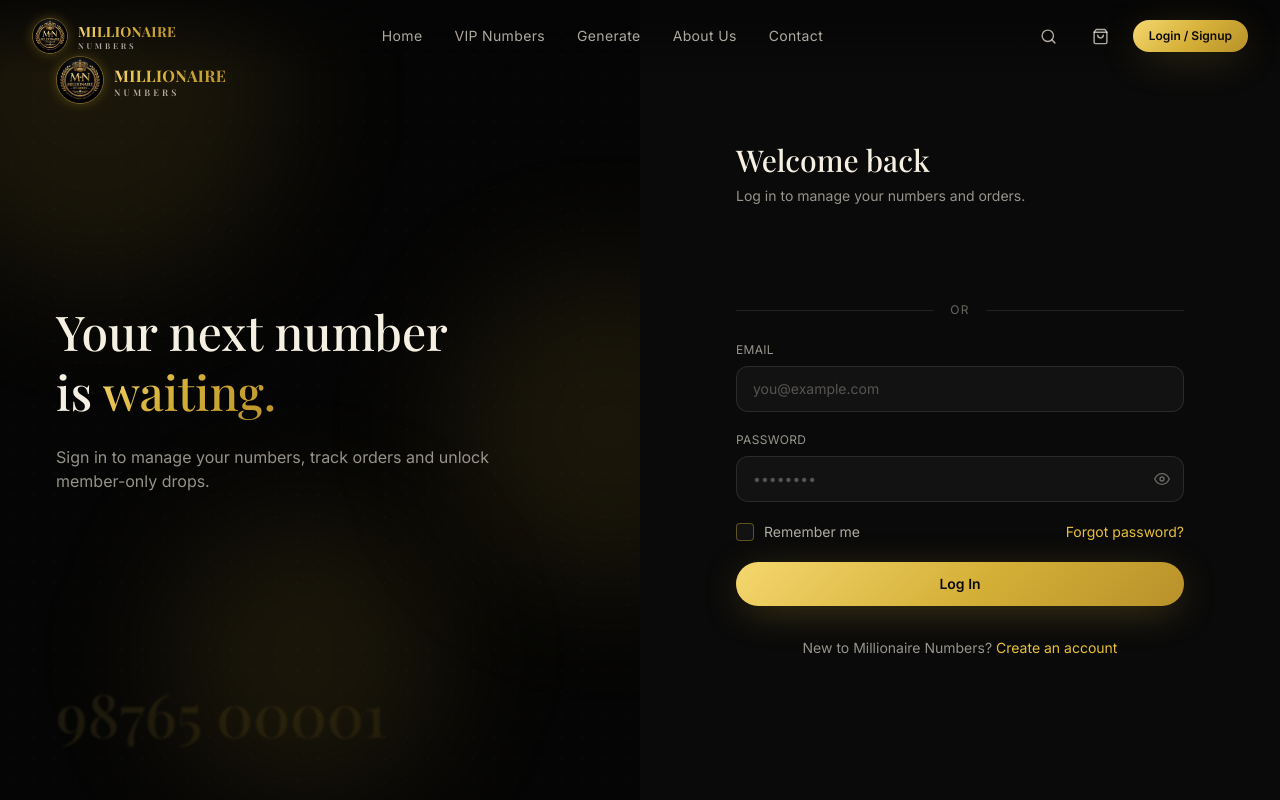
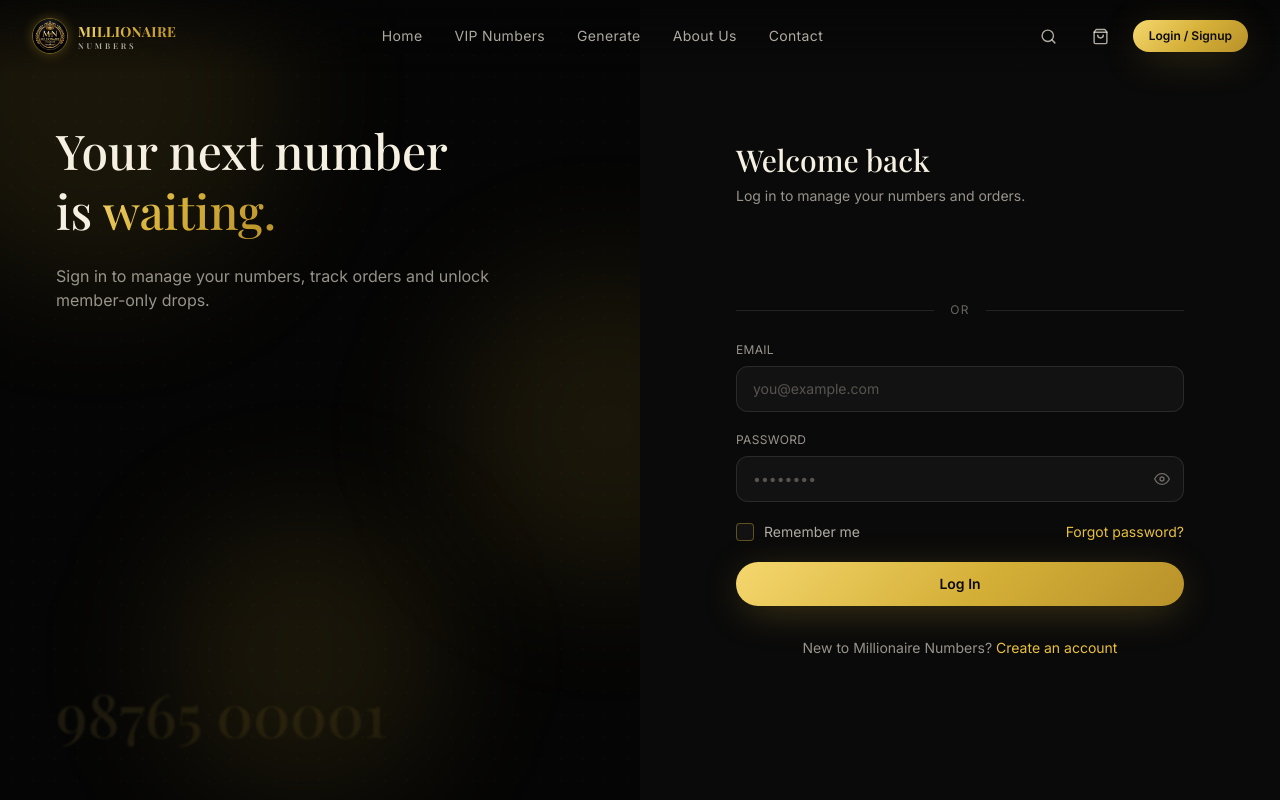
Before and after one commit to infinologylexvra-cmyk/Millionaire, a React (Vite) app in the folder frontend/: page /login in a window 1280 px wide. Shown: the top 800 px of the page. Built offline with nearby package versions, Linux system fonts and the light colour scheme; a web font is replaced by a local one.

Commit message:
fix: remove duplicate logos from Login and Register pages

```diff
--- a/frontend/src/pages/Login/Login.jsx
+++ b/frontend/src/pages/Login/Login.jsx
@@ -57,11 +57,7 @@ const Login = () => {
         <div className="absolute bottom-0 left-1/4 w-72 h-72 rounded-full bg-gold-500/10 blur-3xl" />
         <div className="absolute inset-0 dotted-bg opacity-10" />
 
-        <div className="relative z-10">
-          <Logo size="md" to={ROUTES.HOME} />
-        </div>
-
-        <div className="relative z-10 max-w-md">
+        <div className="relative z-10 max-w-md mt-16">
           <p className="font-display text-5xl leading-tight text-cream mb-6">
             Your next number
             <br />
@@ -83,7 +79,6 @@ const Login = () => {
       <div className="flex items-center justify-center p-6 sm:p-10">
         <div className="pt-24 lg:pt-0 max-w-md w-full">
           <div className="lg:hidden mb-8 flex justify-center">
-            <Logo size="md" to={ROUTES.HOME} />
           </div>
 
           <h1 className="font-display text-3xl text-cream mb-2">Welcome back</h1>
--- a/frontend/src/pages/Register/Register.jsx
+++ b/frontend/src/pages/Register/Register.jsx
@@ -57,11 +57,7 @@ const Register = () => {
         <div className="absolute bottom-0 right-1/4 w-72 h-72 rounded-full bg-gold-500/10 blur-3xl" />
         <div className="absolute inset-0 dotted-bg opacity-10" />
 
-        <div className="relative z-10">
-          <Logo size="md" to={ROUTES.HOME} />
-        </div>
-
-        <div className="relative z-10 max-w-md">
+        <div className="relative z-10 max-w-md mt-16">
           <p className="font-display text-5xl leading-tight text-cream mb-6">
             Join India&apos;s most
             <br />
@@ -83,7 +79,6 @@ const Register = () => {
       <div className="flex items-center justify-center p-6 sm:p-10">
         <div className="pt-24 lg:pt-0 max-w-md w-full">
           <div className="lg:hidden mb-8 flex justify-center">
-            <Logo size="md" to={ROUTES.HOME} />
           </div>
 
           <h1 className="font-display text-3xl text-cream mb-2">Create your account</h1>
```
